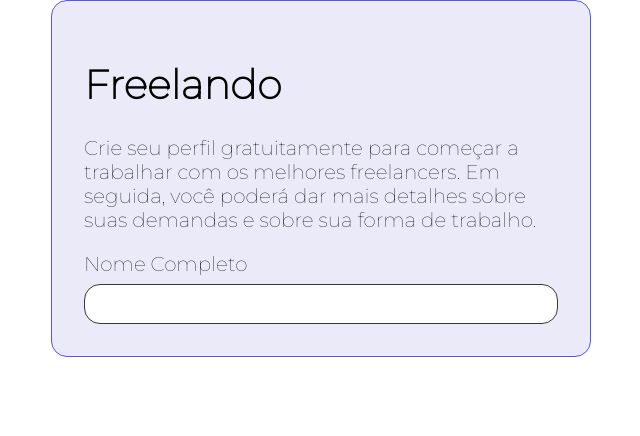
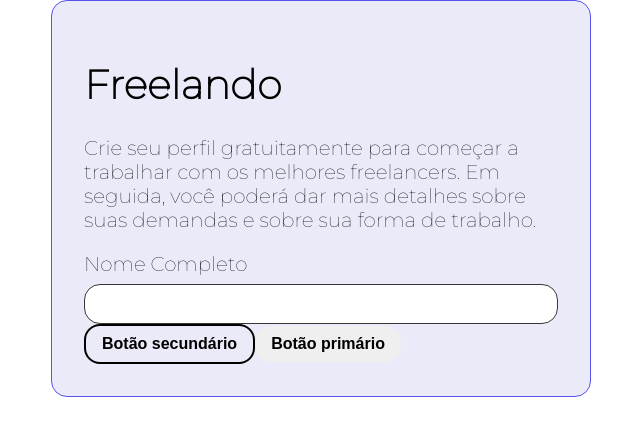
Before and after one commit to grbalmeida/curso-react-componentes-customizados-acessiveis-emotion-alura, a React (Create React App) app in the folder freelando/: page / in a window 1280 px wide. Shown: the top 436 px of the page, without its empty margins (319-959 px from the left). Built offline with nearby package versions, Linux system fonts and the light colour scheme.

Commit message:
Criar botão e variante

```diff
--- a/freelando/src/App.js
+++ b/freelando/src/App.js
@@ -5,6 +5,7 @@
 import { Estilos } from './componentes/EstilosGlobais/Estilos';
 import { ProvedorTema } from './componentes/ProvedorTema/ProvedorTema';
 import { Tipografia } from './componentes/Tipografia/Tipografia';
+import { Botao } from './componentes/Botao/Botao';
 
 function App() {
   return (
@@ -29,6 +30,8 @@
                   Em seguida, você poderá dar mais detalhes sobre suas demandas e sobre sua forma de trabalho.
                 </Tipografia>
                 <CampoTexto titulo="Nome Completo" />
+                <Botao variante="secundaria">Botão secundário</Botao>
+                <Botao variante="primaria">Botão primário</Botao>
               </Card>
             </Col>
           </Row>
--- /dev/null
+++ b/freelando/src/componentes/Botao/Botao.jsx
@@ -0,0 +1,54 @@
+import styled from '@emotion/styled';
+
+const BotaoPrimarioEstilizado = styled.button`
+    background: ${props => props.theme.cores.primarias.b};
+    color: ${props => props.theme.cores.branco};
+    border-radius: ${props => props.theme.espacamentos.s};
+    padding: ${props => props.theme.espacamentos.xs} ${props => props.theme.espacamentos.s};
+    box-sizing: border-box;
+    font-weight: 700;
+    font-size: 16px;
+    line-height: 20px;
+    text-align: center;
+    cursor: pointer;
+    border: none;
+
+    &:hover {
+        background: ${props => props.theme.cores.dark.b};
+    }
+
+    &:focus {
+        outline-color: ${props => props.theme.cores.dark.d};
+    }
+`;
+
+const BotaoSecundarioEstilizado = styled.button`
+    background: transparent;
+    color: ${props => props.theme.cores.primarias.b};
+    border: 2px solid ${props => props.theme.cores.primarias.b};
+    border-radius: ${props => props.theme.espacamentos.s};
+    padding: ${props => props.theme.espacamentos.xs} ${props => props.theme.espacamentos.s};
+    box-sizing: border-box;
+    font-weight: 700;
+    font-size: 16px;
+    line-height: 20px;
+    text-align: center;
+    cursor: pointer;
+
+    &:hover {
+        border-color: ${props => props.theme.cores.dark.b};
+        color: ${props => props.theme.cores.dark.b};
+    }
+
+    &:focus {
+        outline-color: ${props => props.theme.cores.focus};
+    }
+`;
+
+export const Botao = ({ children, variante = 'primaria' }) => {
+    if (variante === 'primaria') {
+        return <BotaoPrimarioEstilizado>{children}</BotaoPrimarioEstilizado>
+    }
+
+    return <BotaoSecundarioEstilizado>{children}</BotaoSecundarioEstilizado>
+}
```
